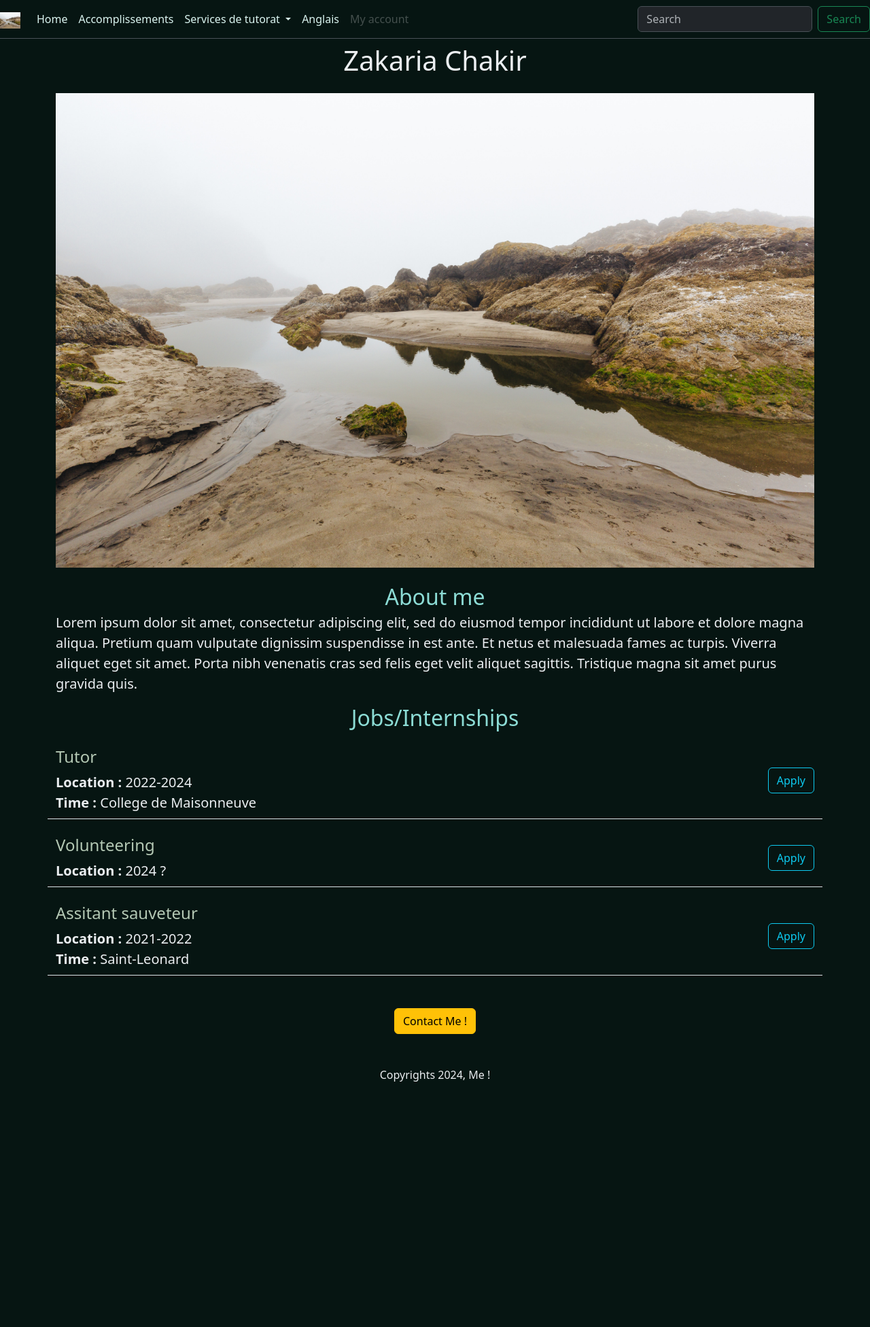
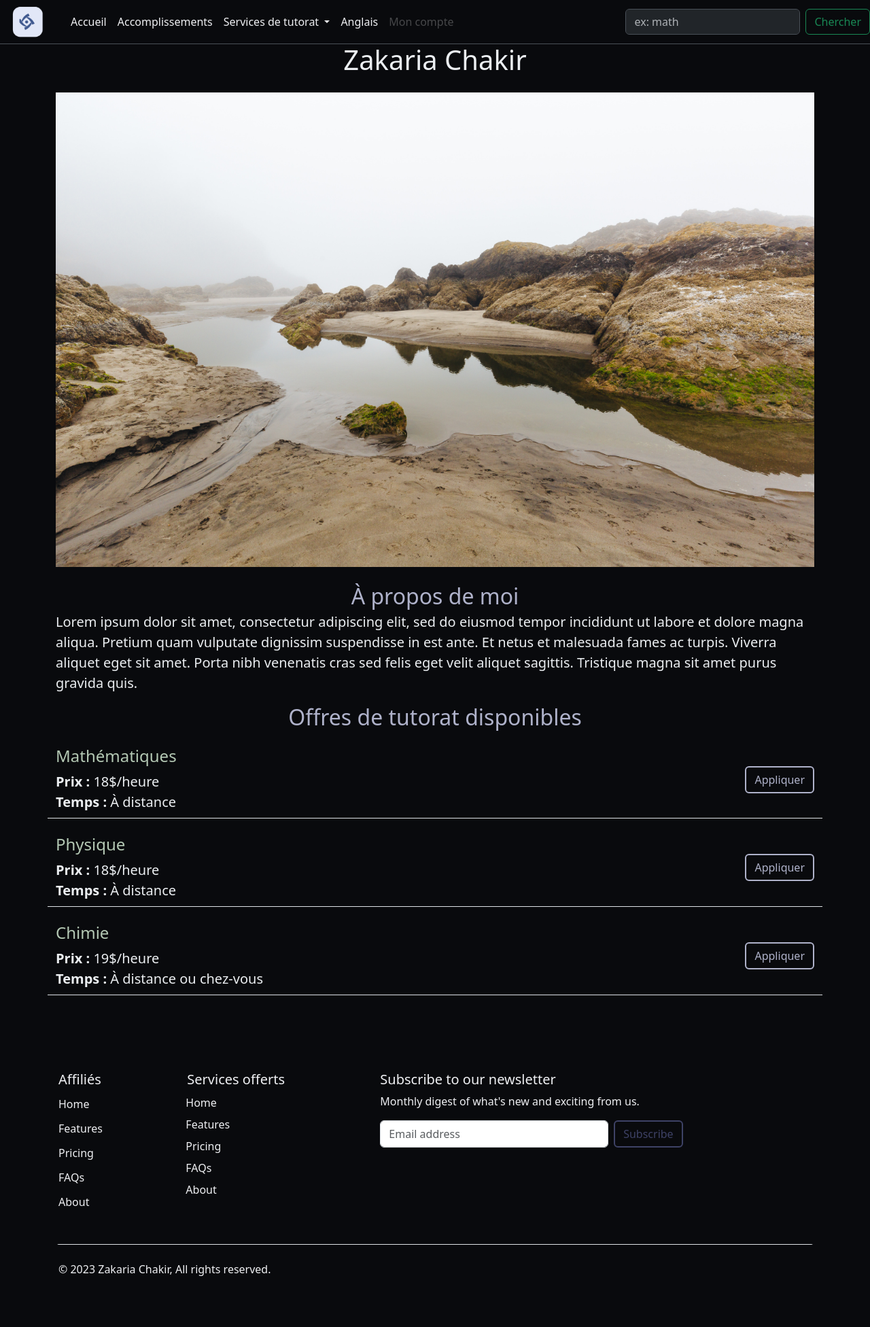
Before and after one commit to Kirzaki/test-carrer-website, a Flask app: page / in a window 1280 px wide. Shown: the whole page at 68% size. Before the commit the page ends 1591 px from the top, so only its background shows below. Run offline with Flask 3, Linux system fonts and the light colour scheme.

Commit message:
Added footer and begin changing the main content

```diff
--- a/app.py
+++ b/app.py
@@ -3,23 +3,24 @@ import os
 
 app = Flask(__name__)
 
-JOBS = [
+TUTORS = [
     {
         'id': 1,
-        'title': 'Tutor',
-        'period': '2022-2024',
-        'location': 'College de Maisonneuve'
+        'title': 'Mathématiques',
+        'price': '18$/heure',
+        'location': 'À distance'
     },
     {
         'id': 2,
-        'title': 'Volunteering',
-        'period': '2024 ?',
+        'title': 'Physique',
+        'price': '18$/heure',
+        'location': 'À distance'
     },
     {
         'id': 3,
-        'title': 'Assitant sauveteur',
-        'period': '2021-2022',
-        'location': 'Saint-Leonard'
+        'title': 'Chimie',
+        'price': '19$/heure',
+        'location': 'À distance ou chez-vous'
     }
     ]
 
@@ -44,7 +45,7 @@ SKILLS = [
 
 @app.route("/")
 def home():
-    return render_template('home.html', jobs = JOBS)
+    return render_template('home.html', tutors = TUTORS)
 
 # Adding the page icon
 @app.route('/favicon.ico')
@@ -52,13 +53,9 @@ def favicon():
     return send_from_directory(os.path.join(app.root_path, 'static'),
         'favicon.ico')
 
-@app.route('/api/jobs')
+@app.route('/api/tutors')
 def list_jobs():
-    return jsonify(JOBS)
-
-@app.route('/api/skills')
-def list_skills():
-    return jsonify(SKILLS)
+    return jsonify(TUTORS)
 
 
 if __name__ == "__main__" :
--- a/static/css/main.css
+++ b/static/css/main.css
@@ -1,11 +1,13 @@
+/*Theme*/
 :root {
-    --coul-text: #daf4f0;
-    --coul-fond: #061512;
-    --first: #8cdcd5;
-    --second: #80276f;
-    --accentue: #ca5262;
+    --coul-text: #eff0f3;
+    --coul-fond: #090a0d;
+    --first: #afb2ca;
+    --second: #3e4266;
+    --accentue: #6d73ae;
 }
 
+/* General */
 body {
     background-color: var(--coul-fond)
 
@@ -15,10 +17,68 @@ h2 {
     color: var(--first)
 }
 
-navbar{
+.navbar{
     background-color: var(--coul-fond)
 }
 
 .naviguation{
     color: var(--coul-text)
 }
+
+/*Applying*/
+.bouton{
+    border: 2px solid var(--first);
+    color: var(--first)
+}
+
+.bouton:hover {
+    background-color: var(--first);
+    border: 2px solid var(--first);
+    color: var(--coul-fond)
+}
+
+.bouton:active {
+    background-color: var(--first) !important;
+    border: 2px solid var(--first) !important;
+    color: var(--coul-fond) !important;
+    transform: translateY(4px) !important;
+}
+
+/*Footer*/
+.bas-page {
+    background-color: var(--coul-fond);
+    border: 2px solid var(--coul-fond);
+    color: var(--coul-text)
+}
+
+/*Newsletter button*/
+.bouton1{
+    border: 2px solid var(--second);
+    color: var(--second)
+}
+
+.bouton1:hover {
+    background-color: var(--second);
+    border: 2px solid var(--second);
+    color: var(--coul-fond)
+}
+
+.bouton1:active {
+    background-color: var(--second) !important;
+    border: 2px solid var(--second) !important;
+    color: var(--coul-fond) !important;
+    transform: translateY(4px) !important;
+}
+
+/* Footers links*/
+ul.nav li a, ul.nav li a:visited {
+    color: var(--coul-text) !important;
+}
+
+ul.nav li a:hover, ul.nav li a:active {
+    color: var(--accentue) !important;
+}
+
+ul.nav li.active a {
+    color: var(--second) !important;
+}
--- /dev/null
+++ b/templates/footer.html
@@ -0,0 +1,49 @@
+<div style = "height:56px"></div>
+<div class="container bas-page">
+    <footer class="py-1">
+    <div class="row">
+        <div class="col-9 col-md-2 mb-3">
+            <h5 class = "bas-page">Affiliés</h5>
+            <ul class="nav flex-column">
+                <li class="nav-item mb-2"><a href="#" class="nav-link p-0 bas-page">Home</a></li>
+                <li class="nav-item mb-2"><a href="#" class="nav-link p-0 bas-page">Features</a></li>
+                <li class="nav-item mb-2"><a href="#" class="nav-link p-0 bas-page">Pricing</a></li>
+                <li class="nav-item mb-2"><a href="#" class="nav-link p-0 bas-page">FAQs</a></li>
+                <li class="nav-item mb-2"><a href="#" class="nav-link p-0 bas-page">About</a></li>
+            </ul>
+        </div>
+
+        <div class="col-9 col-md-2 mb-3">
+            <h5 class = "bas-page">Services offerts</h5>
+            <ul class="nav flex-column">
+                <li class="nav-item mb-2"><a href="#" class="nav-link p-0">Home</a></li>
+                <li class="nav-item mb-2"><a href="#" class="nav-link p-0">Features</a></li>
+                <li class="nav-item mb-2"><a href="#" class="nav-link p-0">Pricing</a></li>
+                <li class="nav-item mb-2"><a href="#" class="nav-link p-0">FAQs</a></li>
+                <li class="nav-item mb-2"><a href="#" class="nav-link p-0">About</a></li>
+            </ul>
+        </div>
+
+        <div class="col-md-5 offset-md-1 mb-3 bas-page">
+            <form>
+            <h5>Subscribe to our newsletter</h5>
+            <p>Monthly digest of what's new and exciting from us.</p>
+                <div class="d-flex flex-column flex-sm-row w-100 gap-2">
+                    <label for="newsletter1" class="visually-hidden">Email address</label>
+                    <input id="newsletter1" type="text" class="form-control" placeholder="Email address">
+                    <button class="bouton1 btn btn-outline-info" type="button">Subscribe</button>
+                </div>
+            </form>
+        </div>
+    </div>
+
+        <div class="d-flex flex-column flex-sm-row justify-content-between py-4 my-4 border-top bas-page">
+            <p>&copy; 2023 Zakaria Chakir, All rights reserved.</p>
+            <ul class="list-unstyled d-flex">
+                <li class="ms-3"><a class="link-body-emphasis" href="#"><svg class="bi" width="24" height="24"><use xlink:href="#twitter"/></svg></a></li>
+                <li class="ms-3"><a class="link-body-emphasis" href="#"><svg class="bi" width="24" height="24"><use xlink:href="#instagram"/></svg></a></li>
+                <li class="ms-3"><a class="link-body-emphasis" href="#"><svg class="bi" width="24" height="24"><use xlink:href="#facebook"/></svg></a></li>
+            </ul>
+    </div>
+    </footer>
+</div>
--- a/templates/home.html
+++ b/templates/home.html
@@ -1,7 +1,7 @@
 <!DOCTYPE html>
 <html>
     <head>
-        <link rel = "icon" href="/static/favicon.ico">
+        <link rel = "icon" href="/static/logo.ico">
         <meta charset="utf-8">
         <meta name="viewport" content="width=device-width, initial-scale=1">
         <link href="https://cdn.jsdelivr.net/npm/bootstrap@5.3.2/dist/css/bootstrap.min.css" rel="stylesheet" integrity="sha384-T3c6CoIi6uLrA9TneNEoa7RxnatzjcDSCmG1MXxSR1GAsXEV/Dwwykc2MPK8M2HN" crossorigin="anonymous">
@@ -14,7 +14,7 @@
         <div style="color:#ebeef1" class= "container">
             <h1 class="text-center mt-2 mb-4">Zakaria Chakir</h1>
             <img class="img-fluid" src ="/static/banner.jpg">
-            <h2 class= "text-center mt-4 mb-1"> About me </h2>
+            <h2 class= "text-center mt-4 mb-1">À propos de moi</h2>
             <p class = "lead fw-normal">
                 Lorem ipsum dolor sit amet, consectetur adipiscing elit,
                 sed do eiusmod tempor incididunt ut labore et dolore magna aliqua.
@@ -22,18 +22,16 @@
                 malesuada fames ac turpis. Viverra aliquet eget sit amet. Porta nibh venenatis
                 cras sed felis eget velit aliquet sagittis. Tristique magna sit amet purus gravida quis.
             </p>
-            <h2 class="text-center mt-3 mb-1 "> Jobs/Internships </h2>
+            <h2 class="text-center mt-3 mb-1 ">Offres de tutorat disponibles</h2>
             <div>
-                {% for job in jobs%}
+                {% for tutor in tutors%}
                     {% include 'job_item.html'%}
                 {% endfor %}
             </div>
-            <div class = "text-center">
-                <button type="button" class="btn btn-warning mt-4">Contact Me !</button>
-                <p class="mt-5">Copyrights 2024, Me ! </p>
-            </div>
 
         </div>
+
+    <div class = "mt-5"> {%include 'footer.html' %} </div>
     </body>
 
 </html>
--- a/templates/job_item.html
+++ b/templates/job_item.html
@@ -1,13 +1,13 @@
 <div class = "lead fw-normal mt-4 mb-4 border-bottom row" style = "padding-bottom:8px">
     <div class="col-9">
-        <h4 style = "color:rgb(180,200,180)">{{job['title']}}</h4>
-        <div class = "lead fw-normal" ><b>Location :</b> {{job['period']}}</div>
-        {%if 'location' in job%}
-            <div class = "lead fw-normal" ><b>Time :</b> {{job['location']}}</div>
+        <h4 style = "color:rgb(180,200,180)">{{tutor['title']}}</h4>
+        <div class = "lead fw-normal" ><b>Prix : </b> {{tutor['price']}}</div>
+        {%if 'location' in tutor%}
+            <div class = "lead fw-normal" ><b>Temps : </b> {{tutor['location']}}</div>
         {%endif%}
     </div>
 
     <div class="col-3 align-self-center text-end">
-        <button type="button" class="btn btn-outline-info">Apply</button>
+        <button type="button" class="bouton btn btn-outline-info">Appliquer</button>
     </div>
 </div>
--- a/templates/nav.html
+++ b/templates/nav.html
@@ -1,15 +1,17 @@
-<nav class="navbar navbar-expand-md border-bottom row" data-bs-theme="dark" style = "padding-bottom:8px">
+<nav class="navbar navbar-expand-md border-bottom row fixed-top" data-bs-theme="dark" style = "padding-bottom:8px background-color:#090a0d">
     <div class="container-fluid naviguation">
-        <a class="navbar-brand" href="/">
-            <img src="/static/banner.jpg" alt="My logo" width="30" height="24">
-        </a>
+        <div class = "mx-3">
+            <a class="navbar-brand" href="/">
+                <img src="/static/logo.png" alt="My logo" width="48" height="48">
+            </a>
+        </div>
         <button class="navbar-toggler" type="button" data-bs-toggle="collapse" data-bs-target="#navbarSupportedContent" aria-controls="navbarSupportedContent" aria-expanded="false" aria-label="Toggle navigation">
         <span class="navbar-toggler-icon"></span>
         </button>
             <div class="collapse navbar-collapse" id="navbarSupportedContent">
             <ul class="navbar-nav me-auto mb-2 mb-lg-0">
             <li class="nav-item">
-                <a class=" nav-link naviguation" aria-current="page" href="/">Home</a>
+                <a class=" nav-link naviguation" aria-current="page" href="/">Accueil</a>
             </li>
             <li class="nav-item">
                 <a class="nav-link naviguation" href="#">Accomplissements</a>
@@ -30,13 +32,14 @@
                 <a class=" nav-link naviguation" aria-current="page" href="/fr">Anglais</a>
             </li>
             <li class="nav-item">
-                <a class="naviguation nav-link disabled" aria-disabled="true">My account</a>
+                <a class="naviguation nav-link disabled" aria-disabled="true">Mon compte</a>
             </li>
         </ul>
         <form class="d-flex" role="search">
-            <input class="form-control me-2" type="search" placeholder="Search" aria-label="Search">
-            <button class="btn btn-outline-success" type="submit">Search</button>
+            <input class="form-control me-2" type="search" placeholder="ex: math" aria-label="Search">
+            <button class="btn btn-outline-success" type="submit">Chercher</button>
         </form>
         </div>
     </div>
 </nav>
+<div style = "height:56px"></div>
```
Also changed, not shown: static/favicon.ico (deleted), static/logo.ico (added), static/logo.png (added).
